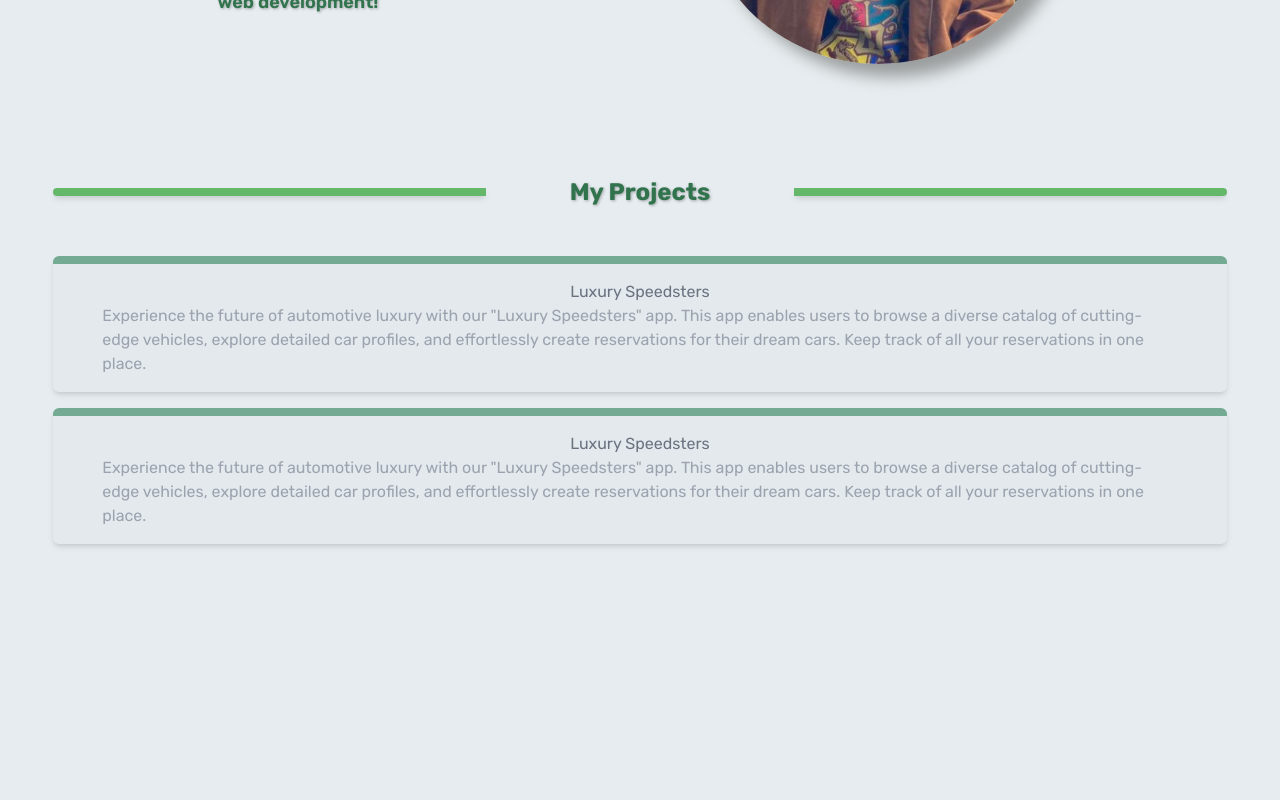
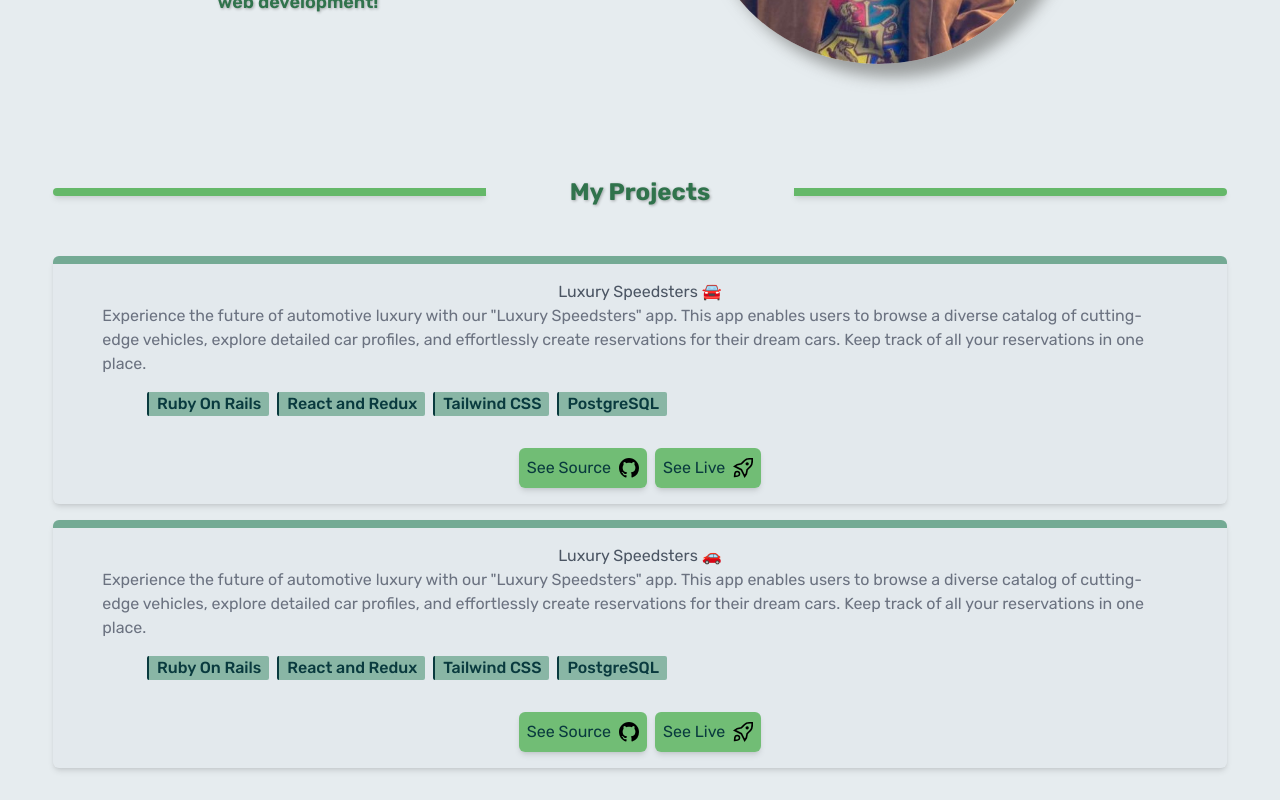
Before and after one commit to Luiscarlosvd/luiscarlosvd-portfolio, a React (Vite) app: page / in a window 1280 px wide. Shown: the part 501-1301 px from the top of the page. Before the commit the page ends 1077 px from the top, so only its background shows below. Built offline with nearby package versions, Linux system fonts and the light colour scheme.

Commit message:
Add technologies and buttons for Project Cards

```diff
--- a/src/components/ProjectList.jsx
+++ b/src/components/ProjectList.jsx
@@ -3,7 +3,7 @@ import ProjectCard from "./projects/ProjectCard"
 const projects = [
   {
     id: 1,
-    title: 'Luxury Speedsters',
+    title: 'Luxury Speedsters 🚘',
     photo: '#',
     description: `Experience the future of automotive luxury with our
                   "Luxury Speedsters" app. This app enables users to browse
@@ -16,7 +16,7 @@ const projects = [
   },
   {
     id: 2,
-    title: 'Luxury Speedsters',
+    title: 'Luxury Speedsters 🚗',
     photo: '#',
     description: `Experience the future of automotive luxury with our
                   "Luxury Speedsters" app. This app enables users to browse
@@ -40,8 +40,12 @@ const ProjectList = () => {
       <div className="w-11/12 m-auto mt-12 flex flex-col gap-4">
         {projects.map(project => (
           <ProjectCard
+            key={project.id}
             title={project.title}
             description={project.description}
+            technologies={project.technologies.split(", ")}
+            linkSource={project.see_source}
+            linkLive={project.see_live}
           />
         ))}
       </div>
--- a/src/components/projects/ProjectCard.jsx
+++ b/src/components/projects/ProjectCard.jsx
@@ -1,11 +1,33 @@
 import React from 'react'
+import { Link } from 'react-router-dom'
+import { BsGithub } from 'react-icons/bs'
+import { GrDeploy } from 'react-icons/gr'
 
-const ProjectCard = ({ title, description }) => {
+const ProjectCard = ({ title, description, technologies, linkSource, linkLive = '#' }) => {
   return (
     <div className='bg-project-card bg-opacity-10 rounded-md shadow-md border-t-8 border-zomp py-4'>
       <div className='w-11/12 m-auto text-center'>
-        <h1 className='text-gray-500'>{title}</h1>
-        <p className='text-gray-400 text-left'>{description}</p>
+        <h1 className='text-gray-600'>{title}</h1>
+        <p className='text-gray-500 text-left'>{description}</p>
+        <ul className='flex gap-2 flex-wrap w-11/12 my-4 m-auto'>
+            {technologies.map(tech => (
+              <li key={tech} className='bg-zomp bg-opacity-80 px-2 font-medium text-midnight-green rounded-sm border-l-2 border-midnight-green'>{tech}</li>
+            ))}
+        </ul>
+        <div className='flex gap-2 justify-center mt-8'>
+            <Link
+              className='bg-mantis rounded-md shadow-md text-midnight-green bg-opacity-90 flex gap-2 items-center p-2'
+              to={linkSource}
+            >
+                See Source <BsGithub className='text-xl text-black'/>
+            </Link>
+            <Link
+              className='bg-mantis rounded-md shadow-md text-midnight-green bg-opacity-90 flex gap-2 items-center p-2'
+              to={linkLive}
+            >
+                See Live <GrDeploy className='text-xl' />
+            </Link>
+        </div>
       </div>
     </div>
   )
```
